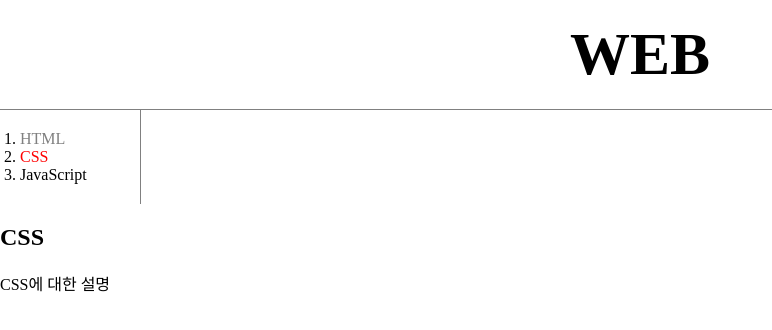
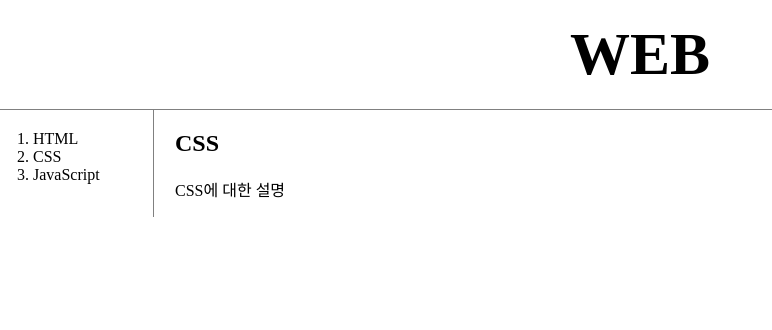
Before and after one commit to hongju-jeong/WEB, a plain HTML site: page 2.html in a window 1280 px wide. Shown: the whole page, without its empty margins (0-772 px from the left). Drawn offline with Linux system fonts and the light colour scheme.

Commit message:
css grid

```diff
--- a/2.html
+++ b/2.html
@@ -11,12 +11,6 @@ body{
     color:black;
     text-decoration: none;
   }
-  .saw{
-    color :gray;
-  }
-  #active{
-    color : red;
-  }
   h1 {
     font-size: 60px;
     text-align:center;
@@ -27,29 +21,35 @@ body{
   ol{
     border-right: 1px solid gray;
     width:100px;
-    margin:0;
+    margin: 0;
     padding: 20px;
+  }
+  #gird ol{
+    padding-left: 33px;
+  }
+  #gird{
+    display: grid;
+    grid-template-columns:150px 1fr;
+  }
+  #article{
+    padding-left: 25px;
   }
 </style>
 </head>
 <body>
   <h1><a href="index.html">WEB</a></h1>
+  <div id="gird">
     <ol>
-    <li><a href="1.html" class="saw">HTML</a></li>
-    <li><a href="2.html" class="saw" id="active" >CSS</a></li>
+      <li><a href="1.html">HTML</a></li>
+      <li><a href="2.html">CSS</a></li>
       <li><a href="3.html">JavaScript</a></li>
     </ol>
-  <!--
-  <h1><a href="index.html"><font color="red">WEB</font></a></h1>
-  <ol>
-    <li><a href="1.html"><font color="red">HTML</font></a></li>
-    <li><a href="2.html"><font color="red">CSS</font></a></li>
-    <li><a href="3.html"><font color="red">JavaScript</font></a></li>
-  </ol>
--->
+    <div id="article">
       <h2>CSS</h2>
       <p>
         CSS에 대한 설명
       </p>
+    </div>
+  </div>
 </body>
 </html>
```
Also changed, not shown: grid.html (added, +23 -0 lines). Lines whose indentation alone changed are shown as unchanged.
